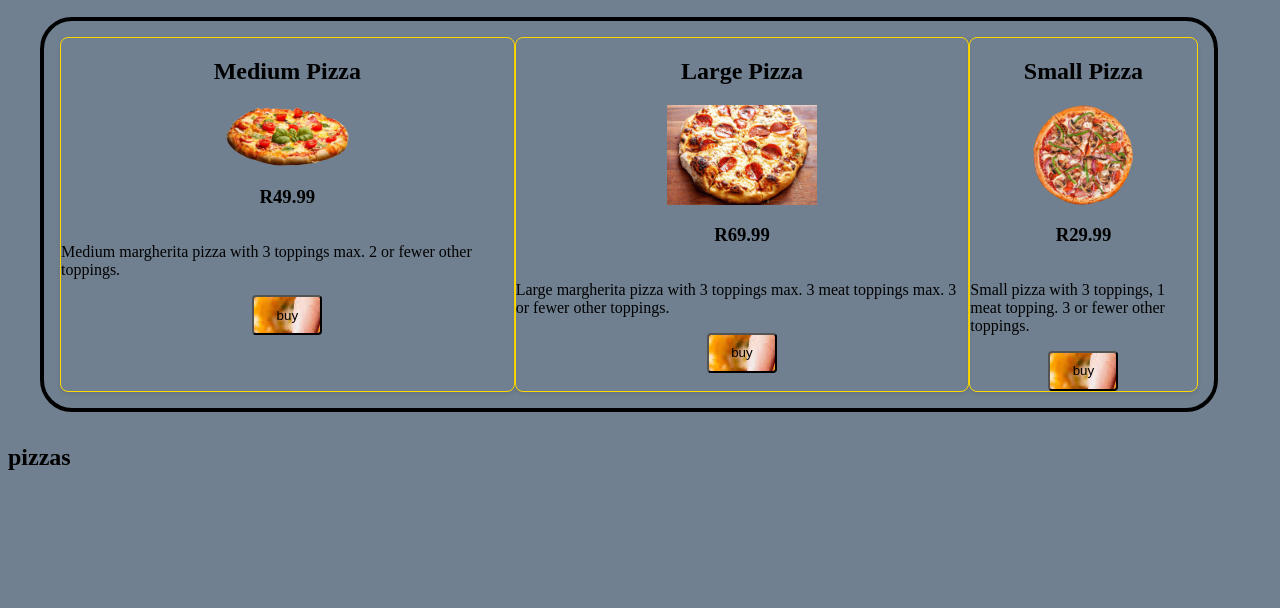
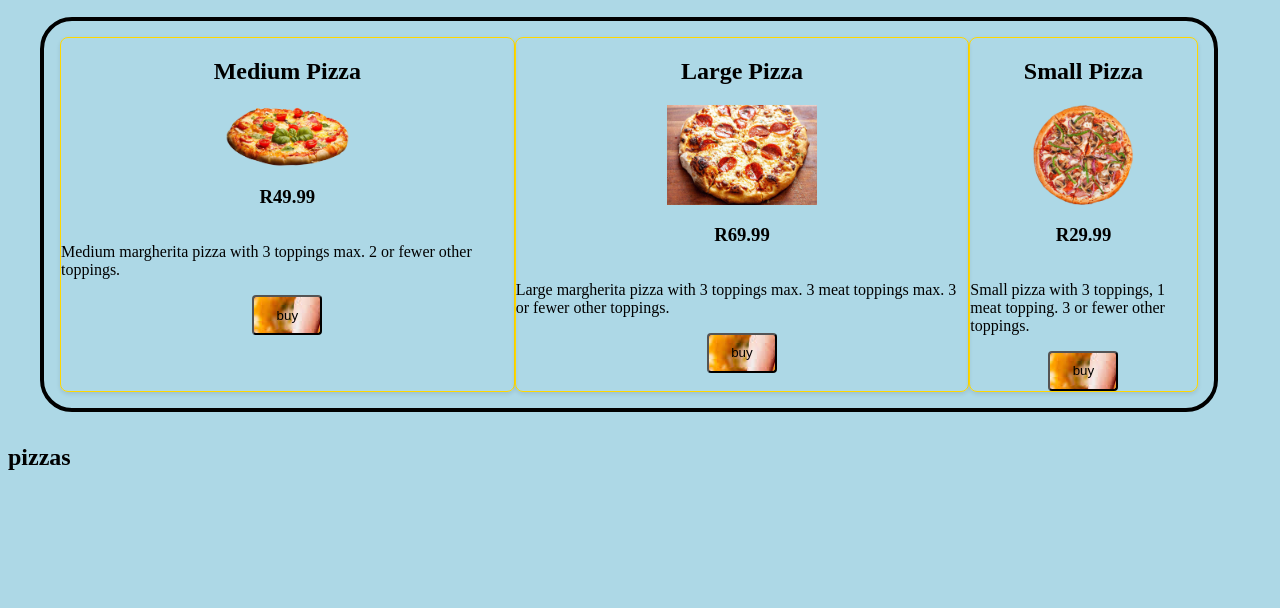
Before and after one commit to Orifha123/pizza-cart-with-api, a plain HTML site: page index.html in a window 1280 px wide. Shown: the part 192-800 px from the top of the page. Drawn offline with nearby package versions, Linux system fonts and the light colour scheme; no server answers.

Commit message:
initial commit:added file

```diff
--- a/style.css
+++ b/style.css
@@ -15,7 +15,7 @@
 }  */
 
 body {
-    background-color: slategrey;
+    background-color: lightblue;
     /* background-image: url(images/large-pizza-bright-red-background_667176-382.jpg); */
     background-size: 175%;
 }
```
